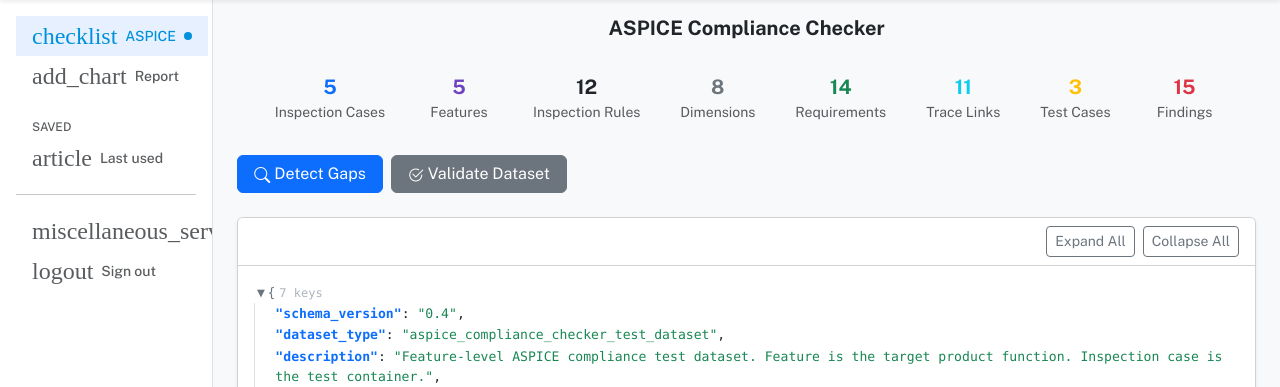
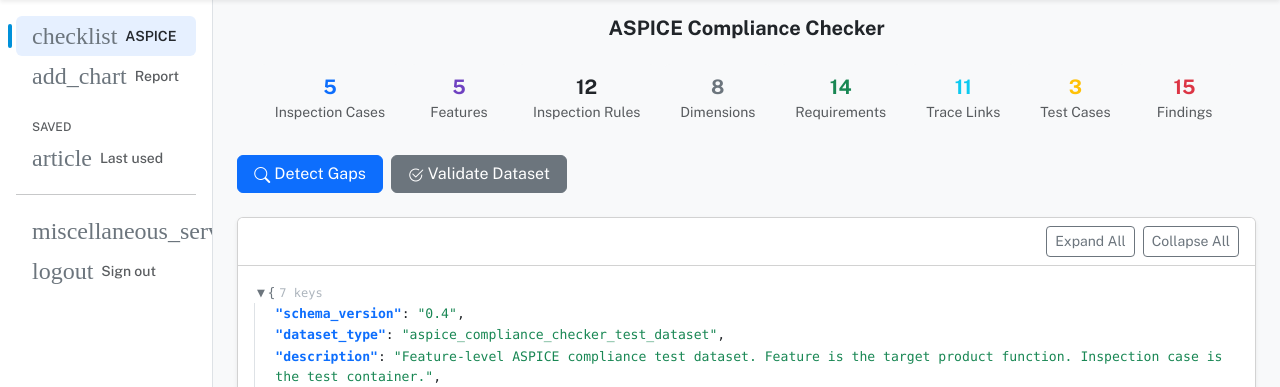
Before and after one commit to diixo/aspice-app, a Django app: page /aispice in a window 1280 px wide. Shown: the part 48-435 px from the top of the page. Run offline with Django 5.2, Linux system fonts and the light colour scheme; some libraries are stand-ins or nearby versions; some web fonts are replaced.

Commit message:
import sidebar styles from github

```diff
--- a/ui/app_main/static/app_main/css/dashboard.css
+++ b/ui/app_main/static/app_main/css/dashboard.css
@@ -175,37 +175,78 @@ main {
   }
 }
 
+/*
+ * Sidebar nav items — active indicator adapted from preview.html.
+ * The active item gets a subtle background, bold text and a vertical
+ * indicator bar that protrudes to the left of the item.
+ */
+.sidebar {
+  --nav-item-radius: 6px;
+  --nav-item-hover-bg: #f4f4f4;
+  --nav-item-active-bg: rgba(13, 110, 253, 0.1); /* bg-primary bg-opacity-10 */
+  --nav-item-active-color: var(--brand-blue);
+
+  --nav-indicator-width: 4px;
+  --nav-indicator-height: 24px;
+  --nav-indicator-offset: 8px;
+  --nav-indicator-radius: 6px;
+  --nav-indicator-color: var(--brand-blue);
+
+  /* Иконки пунктов остаются приглушённо-серыми независимо от состояния
+     (active / hover), как в sidebar-github-menu-icon.html.
+     --bs-secondary — серый токен Bootstrap (#6c757d), подхватывает тему. */
+  --nav-icon-color: var(--bs-secondary);
+}
+
 .sidebar .nav-link {
+  position: relative;
   font-size: 0.875rem;
   font-weight: 500;
   color: rgba(33, 37, 41, 0.75);
+  border-radius: var(--nav-item-radius);
+  transition:
+    color 80ms linear,
+    background-color 80ms linear;
+}
+
+.sidebar .nav-link:hover {
+  /* color: var(--brand-blue); */
+  background-color: var(--nav-item-hover-bg);
 }
 
 .sidebar .nav-link.active {
-  background-color: rgba(13, 110, 253, 0.1); /*bg-primary bg-opacity-10*/
-  color: var(--brand-blue);
-  /*
-  border-color: rgba(59, 130, 246, 0.2) !important;
-  border: 1px solid;
-  border-radius: 0.375rem;
-  */
+  background-color: var(--nav-item-active-bg);
+  color: rgb(37, 41, 46);
+  font-weight: 600;
 }
 
+/*
+  Цвет иконки задаётся явно на самом элементе, поэтому он НЕ наследует
+  цвет текста пункта и остаётся одинаковым для обычного, hover и active
+  состояний. Меняется только фон, жирность текста и левый индикатор.
+*/
+.sidebar .nav-link .material-icons {
+  color: var(--nav-icon-color);
+}
+
+/*
+  Активная боковая плашка-индикатор:
+  - вынесена влево за границу item на --nav-indicator-offset;
+  - ширина 4px, высота 24px;
+  - центрирована по вертикали, полностью скруглена;
+  - не участвует в layout.
+*/
 .sidebar .nav-link.active::after {
   content: '';
-  display: inline-block;
-  width: 8px;
-  height: 8px;
-  border-radius: 50%;
-  background-color: var(--brand-blue);
-  margin-left: auto;
-  flex-shrink: 0;
-}
-
-
-.sidebar .nav-link:hover {
-  color: var(--brand-blue);
-  background-color: #f4f4f4;
+  position: absolute;
+  top: 50%;
+  left: calc(-1 * var(--nav-indicator-offset));
+  width: var(--nav-indicator-width);
+  height: var(--nav-indicator-height);
+  background-color: var(--nav-indicator-color);
+  border-radius: var(--nav-indicator-radius);
+  transform: translateY(-50%);
+  pointer-events: none;
 }
 
 
```
